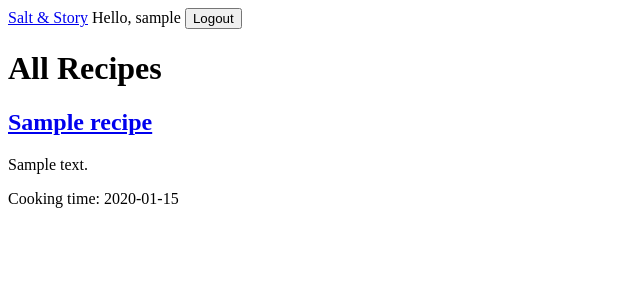
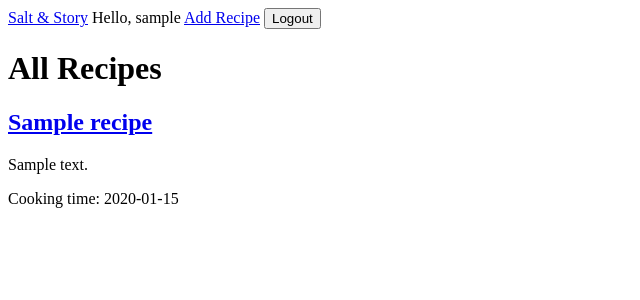
Before and after one commit to cristucu/salt-and-story, a Django app: page /recipes/ in a window 1280 px wide. Shown: the top 300 px of the page, without its empty margins (0-640 px from the left). Run offline with Django 5.2, Linux system fonts and the light colour scheme; a user stored in the database is signed in; tables that the repository leaves empty hold one stand-in row (values such as "Sample post").

Commit message:
feat: add recipe creation

```diff
--- a/config/settings.py
+++ b/config/settings.py
@@ -126,6 +126,6 @@ DEFAULT_AUTO_FIELD = 'django.db.models.BigAutoField'
 AUTH_USER_MODEL = 'accounts.User'
 
 
-
+LOGIN_URL = "/login/"
 LOGIN_REDIRECT_URL = "/"
 LOGOUT_REDIRECT_URL = "/login/"
--- a/recipes/urls.py
+++ b/recipes/urls.py
@@ -8,5 +8,6 @@ app_name = "recipes"
 urlpatterns = [
     path("", views.recipe_list, name="list"),
     path("latest/", views.recipe_latest, name="latest"),
+    path("add/", views.recipe_create, name="add"),
     path("<int:pk>/", views.recipe_detail, name="detail"),
 ]
--- a/recipes/views.py
+++ b/recipes/views.py
@@ -1,7 +1,8 @@
-from django.shortcuts import get_object_or_404, render
+from django.contrib.auth.decorators import login_required
+from django.shortcuts import get_object_or_404, redirect, render
 
+from .forms import RecipeForm
 from .models import Recipe
-
 
 def home(request):
     return render(request, "home.html")
@@ -34,3 +35,23 @@ def recipe_detail(request, pk):
         "recipes/recipe_detail.html",
         {"recipe": recipe},
     )
+
+@login_required
+def recipe_create(request):
+    if request.method == "POST":
+        form = RecipeForm(request.POST)
+
+        if form.is_valid():
+            recipe = form.save(commit=False)
+            recipe.author = request.user
+            recipe.save()
+
+            return redirect("recipes:detail", pk=recipe.pk)
+    else:
+        form = RecipeForm()
+
+    return render(
+        request,
+        "recipes/recipe_form.html",
+        {"form": form},
+    )
--- a/templates/base.html
+++ b/templates/base.html
@@ -12,6 +12,7 @@
 
             {% if user.is_authenticated %}
                 <span>Hello, {{ user.username }}</span>
+                <a href="{% url 'recipes:add' %}">Add Recipe</a>
 
                 <form method="post" action="{% url 'logout' %}" style="display: inline;">
                     {% csrf_token %}
```
Also changed, not shown: recipes/forms.py (added, +15 -0 lines), templates/recipes/recipe_form.html (added, +14 -0 lines).
